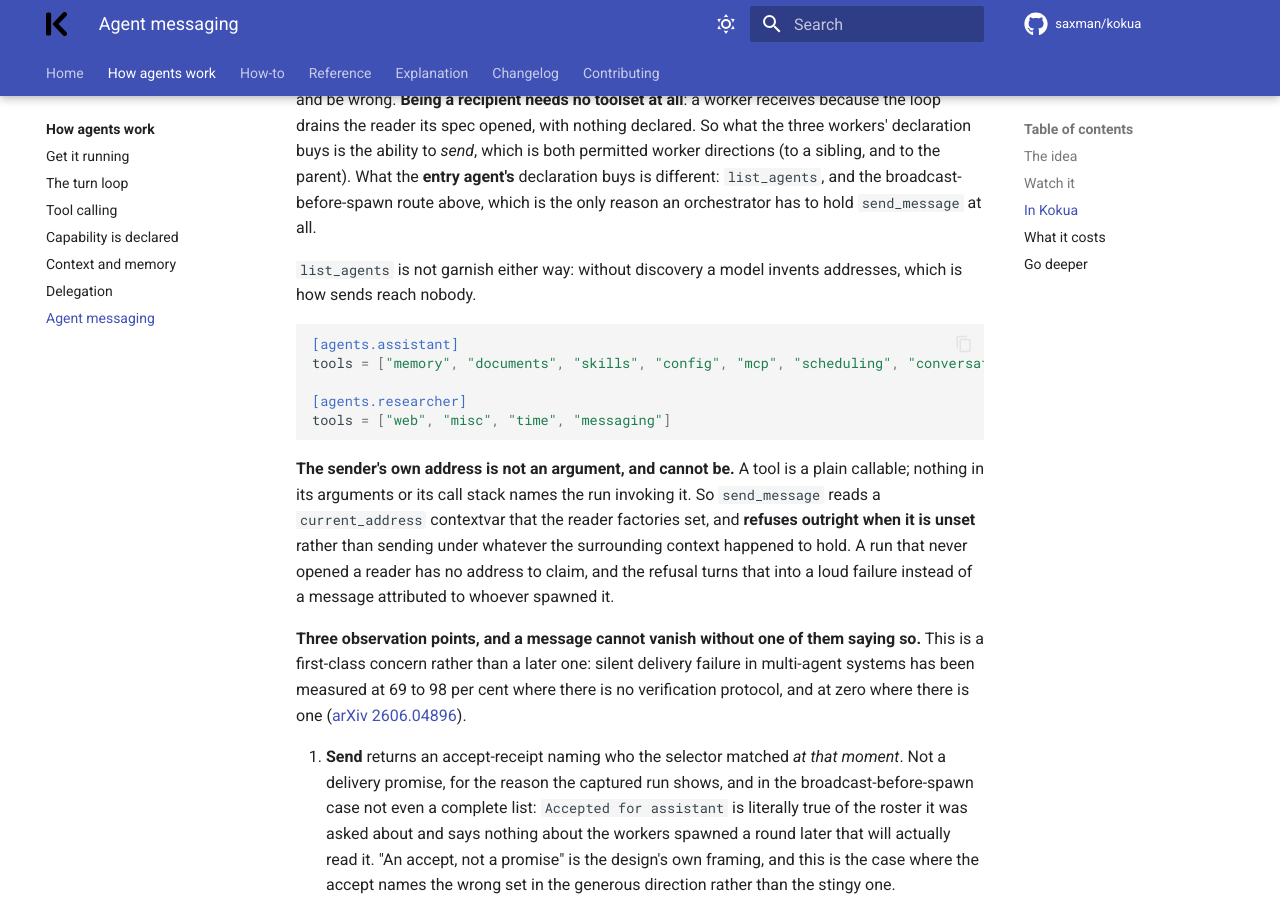
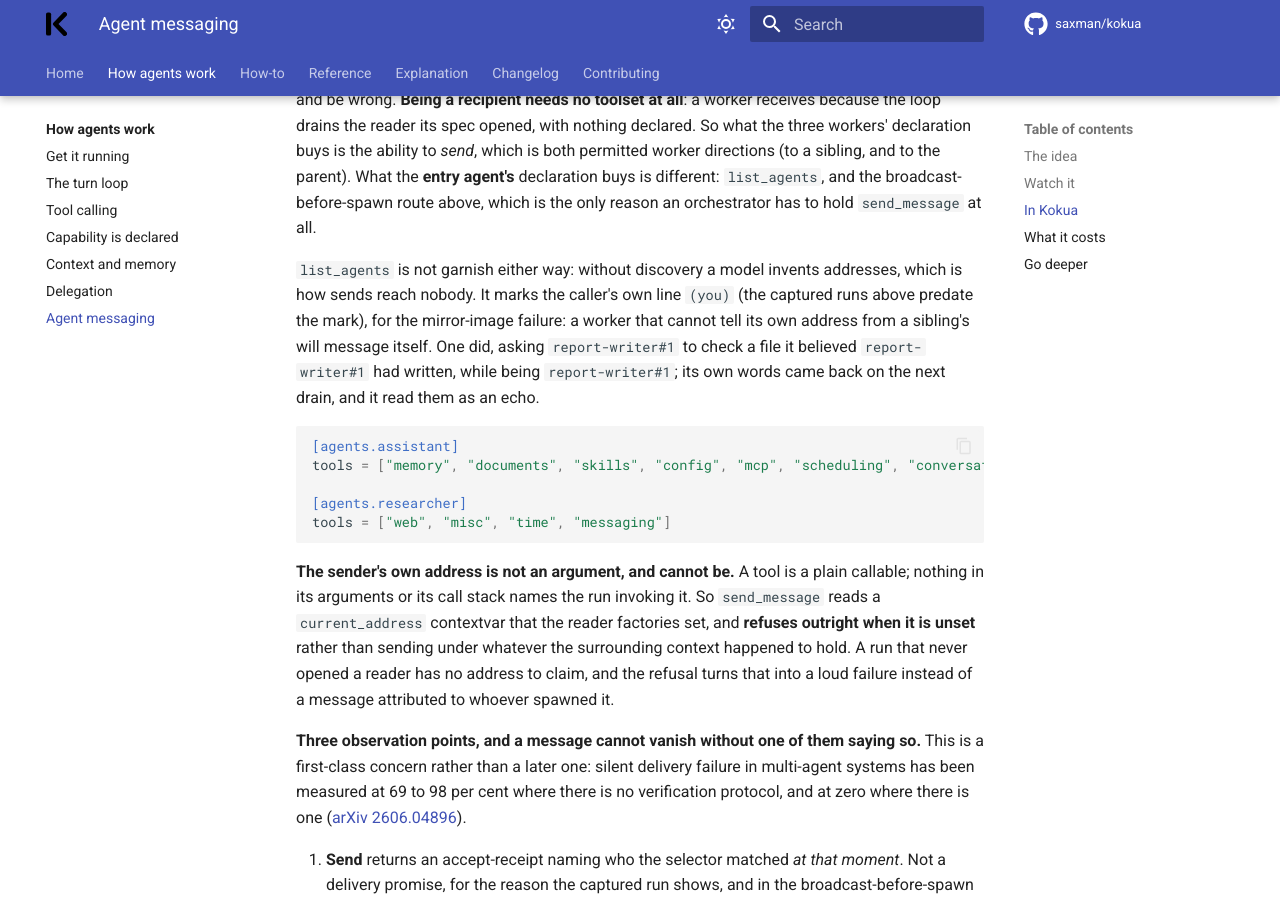
Before and after one commit to saxman/kokua, an MkDocs documentation site: the page built from docs/how-agents-work/agent-messaging.md, in a window 1280 px wide and 900 px high, scrolled down 5536 px. Built offline with MkDocs 1.6.1 and Material for MkDocs 9.7.7, drawn with Linux system fonts in a browser that asks for light colours; comment, search, counter and statistics services are not loaded.

Commit message:
messaging: list_agents marks the caller's own address, and report-writer examples read files
A worker that cannot tell its own address from a sibling's will message itself: a report-writer
asked report-writer#1 to check a file while being report-writer#1, then read its own words back as
an echo. list_agents now marks the caller's line "(you)", read from the same contextvar
send_message takes its sender from.

The shipped report-writer examples gain "fs" (read-only), so a writer asked to check a file before
sending can do so instead of being told by its parent not to.

Co-Authored-By: Claude Opus 5.5 <noreply@anthropic.com>

````diff
--- a/docs/how-agents-work/agent-messaging.md
+++ b/docs/how-agents-work/agent-messaging.md
@@ -232,7 +232,10 @@ declaration buys is different: `list_agents`, and the broadcast-before-spawn rou
 only reason an orchestrator has to hold `send_message` at all.
 
 `list_agents` is not garnish either way: without discovery a model invents addresses, which is how
-sends reach nobody.
+sends reach nobody. It marks the caller's own line `(you)` (the captured runs above predate the mark), for the
+mirror-image failure: a worker that cannot tell its own address from a sibling's will message itself.
+One did, asking `report-writer#1` to check a file it believed `report-writer#1` had written, while being
+`report-writer#1`; its own words came back on the next drain, and it read them as an echo.
 
 ```toml
 [agents.assistant]
--- a/src/kokua/config.example.toml
+++ b/src/kokua/config.example.toml
@@ -246,7 +246,7 @@ so, and where it went wrong if it did, saying up front that those are the criter
 # tools = ["stocks", "compute", "time"]   # "stocks" matches [[mcp.server]].name below
 # [agents.report-writer]
 # description = "Builds and emails PDF reports."
-# tools = ["markdown-to-pdf", "email-report", "time"]
+# tools = ["markdown-to-pdf", "email-report", "fs", "time"]
 # [agents.reviewer]
 # description = "Reviews code for security, performance, and readability."
 # tools = ["aimu_agents", "time"]
````
Also changed, not shown: CHANGELOG.md (+4 -1 lines), docs/how-to/set-up-toolsets.md (+1 -1 lines), 2 other files.
